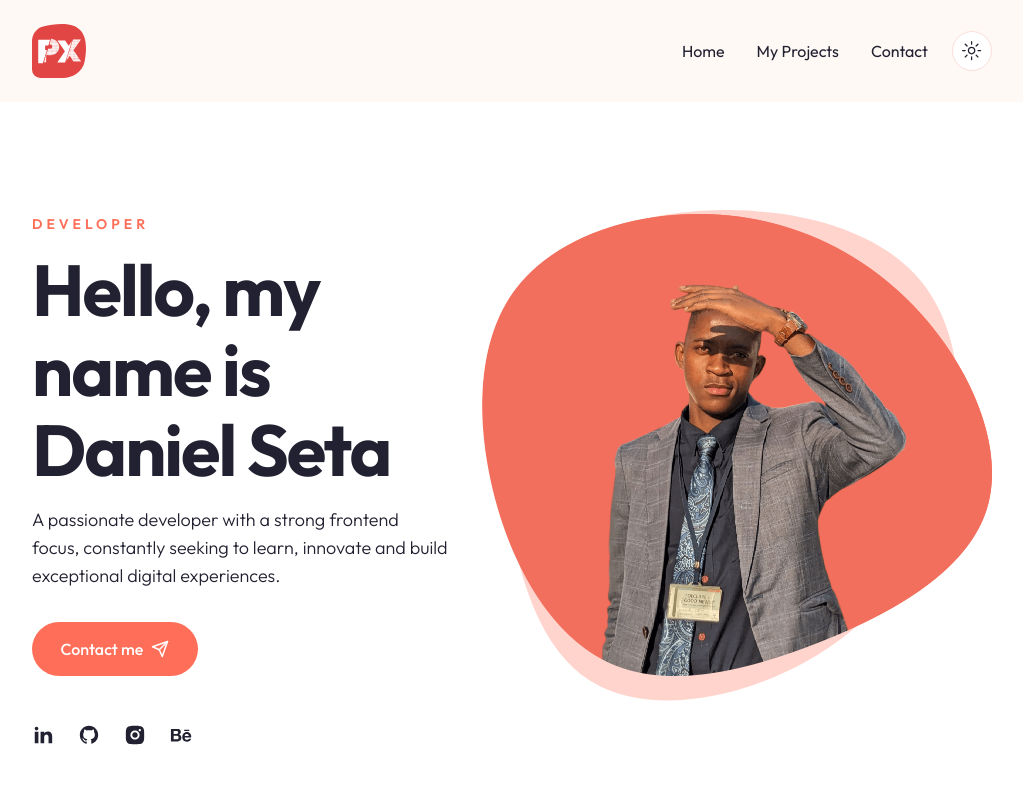
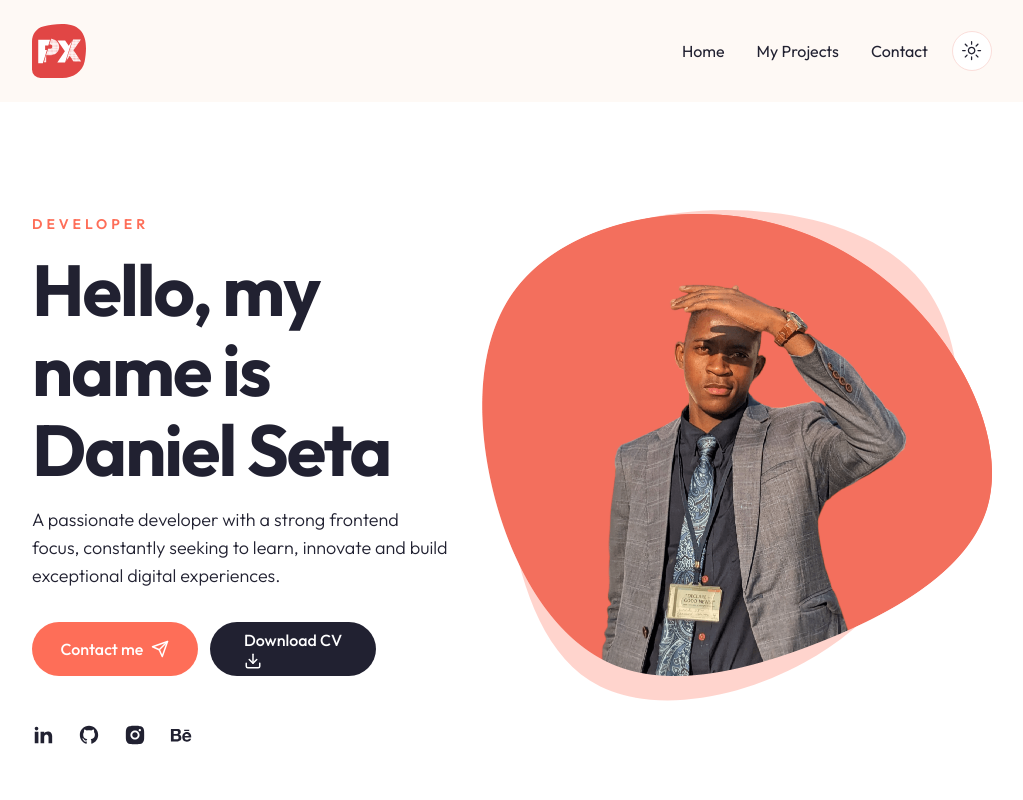
Before and after one commit to Danielseta/portfolio-web, a Next.js app: page / in a window 1280 px wide. Shown: the top 800 px of the page, without its empty margins (128-1151 px from the left). Built offline with nearby package versions, Linux system fonts and the light colour scheme.

Commit message:
ready 100%%

```diff
--- a/components/Hero.jsx
+++ b/components/Hero.jsx
@@ -39,7 +39,11 @@ const Hero = () => {
                   Contact me <Send size={18} />
                 </Button>
               </Link>
-
+              <Button variant="secondary" className="gap-x-2">
+                <a href="/doc/Cv.pdf" download>
+                Download CV <Download size={18} />
+                </a>
+              </Button>
             </div>
             {/** socials */}
             <Socials
```
Also changed, not shown: 1 other file (tests, documents, lock files or other folders).
